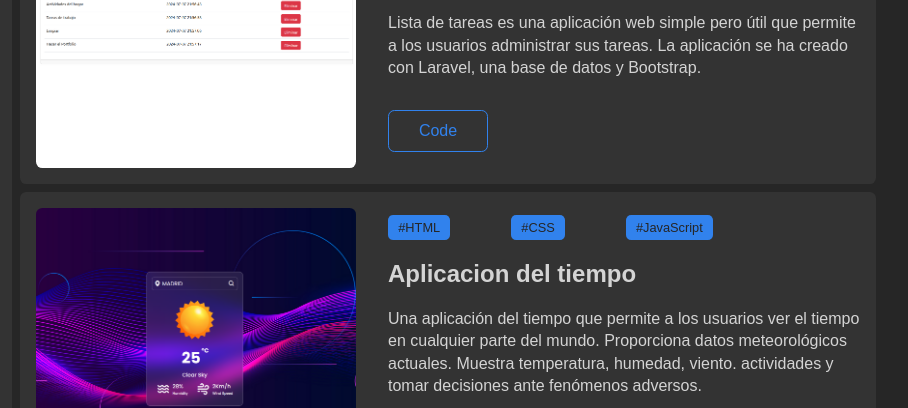
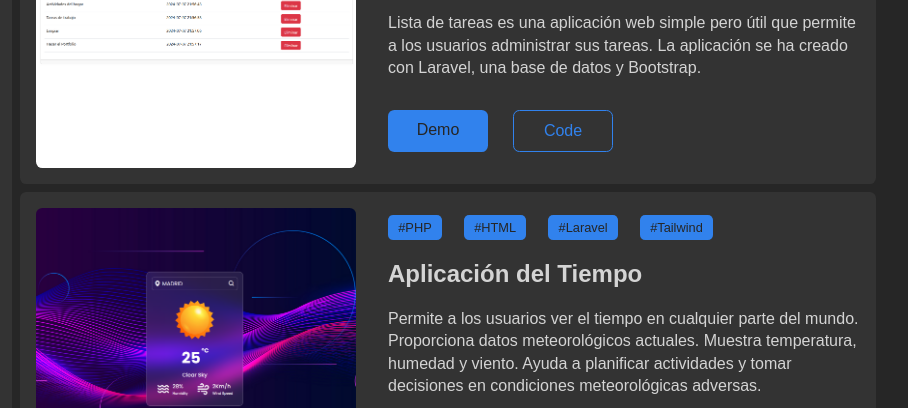
Before and after one commit to Robertoloji/Portfolio, a plain HTML site: page index.html in a window 1280 px wide. Shown: the part 448-856 px from the top of the page, 372-1280 px from the left. Drawn offline with Linux system fonts and the light colour scheme.

Commit message:
actualizacion

```diff
--- a/index.html
+++ b/index.html
@@ -167,7 +167,8 @@
             administrar sus tareas. La aplicación se ha creado con Laravel, una base de datos y Bootstrap.
           </p>
           <div class="buttons">
-            <a href="https://github.com/Robertoloji/ToDoList" class="button button--ghost">Code</a>
+            <a href="https://tiempo-ochre.vercel.app/" class="button button--primary">Demo</a>
+            <a href="https://github.com/Robertoloji/portfolio" class="button button--ghost">Code</a>
           </div>
         </div>
       </article>
@@ -177,15 +178,15 @@
         </div>
         <div class="project">
           <div class="project__tags">
+            <span class="project__tag">#PHP</span>
             <span class="project__tag">#HTML</span>
-            <span class="project__tag">#CSS</span>
-            <span class="project__tag">#JavaScript</span>
+            <span class="project__tag">#Laravel</span>
+            <span class="project__tag">#Tailwind</span>
           </div>
-          <h2 class="cart__title" data-section="projects" data-value="first-project-title">Aplicacion del tiempo</h2>
-          <p class="card__text" data-section="projects" data-value="first-project-description">Una aplicación del tiempo
-            que permite a los usuarios ver el tiempo en cualquier parte del mundo.
-            Proporciona datos meteorológicos actuales. Muestra temperatura, humedad, viento.
-            actividades y tomar decisiones ante fenómenos adversos.
+          <h2 class="cart__title" data-section="projects" data-value="second-project-title">Aplicación del Tiempo</h2>
+          <p class="card__text" data-section="projects" data-value="second-project-description">Permite a los usuarios
+            ver el tiempo en cualquier parte del mundo. Proporciona datos meteorológicos actuales. Muestra temperatura,
+            humedad y viento. Ayuda a planificar actividades y tomar decisiones en condiciones meteorológicas adversas.
           </p>
           <div class="buttons">
             <a href="https://tiempo-ochre.vercel.app/" class="button button--primary">Demo</a>
```
Also changed, not shown: languages/en.json (+10 -8 lines), languages/es.json (+12 -10 lines), assets/images/project.jpg (deleted).
